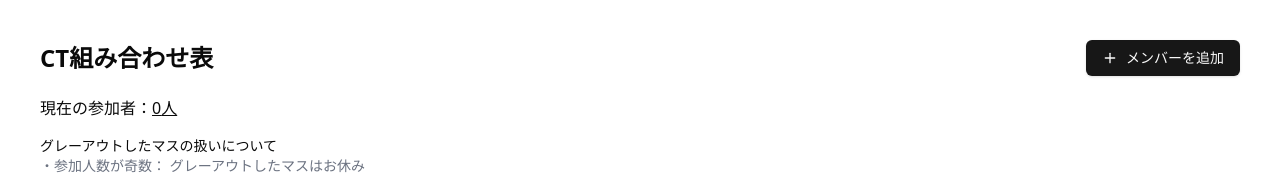
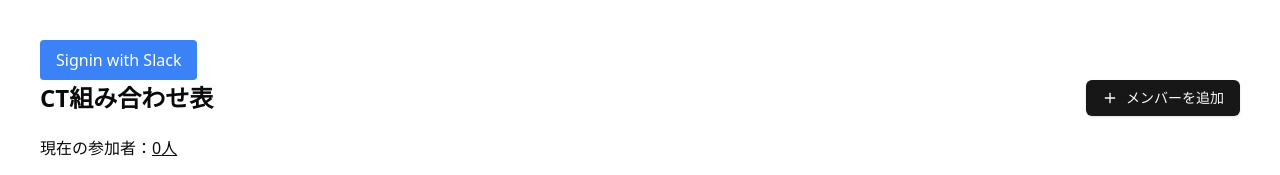
Before and after one commit to mk-0A0/ct-schedule, a Next.js app: page / in a window 1280 px wide. Shown: the top 175 px of the page. Built offline with nearby package versions, Linux system fonts and the light colour scheme; no server answers; the database is empty.

Commit message:
feat: add signin button

```diff
--- a/src/app/page.tsx
+++ b/src/app/page.tsx
@@ -1,3 +1,4 @@
+import { signIn } from "@/auth";
 import { getMember } from "@/app/actions";
 import { AddMemberFormDialog } from "@/components/AddMemberFormDialog";
 import {
@@ -41,6 +42,19 @@ export default async function Home() {
 
   return (
     <main className="max-w-7xl mx-auto p-10">
+      <form
+        action={async () => {
+          "use server";
+          await signIn("slack");
+        }}
+      >
+        <button
+          type="submit"
+          className="bg-blue-500 text-white px-4 py-2 rounded"
+        >
+          Signin with Slack
+        </button>
+      </form>
       <div className="grid gap-5">
         <div className="flex justify-between items-center gap-10">
           <h1 className="text-2xl font-bold">CT組み合わせ表</h1>
```
